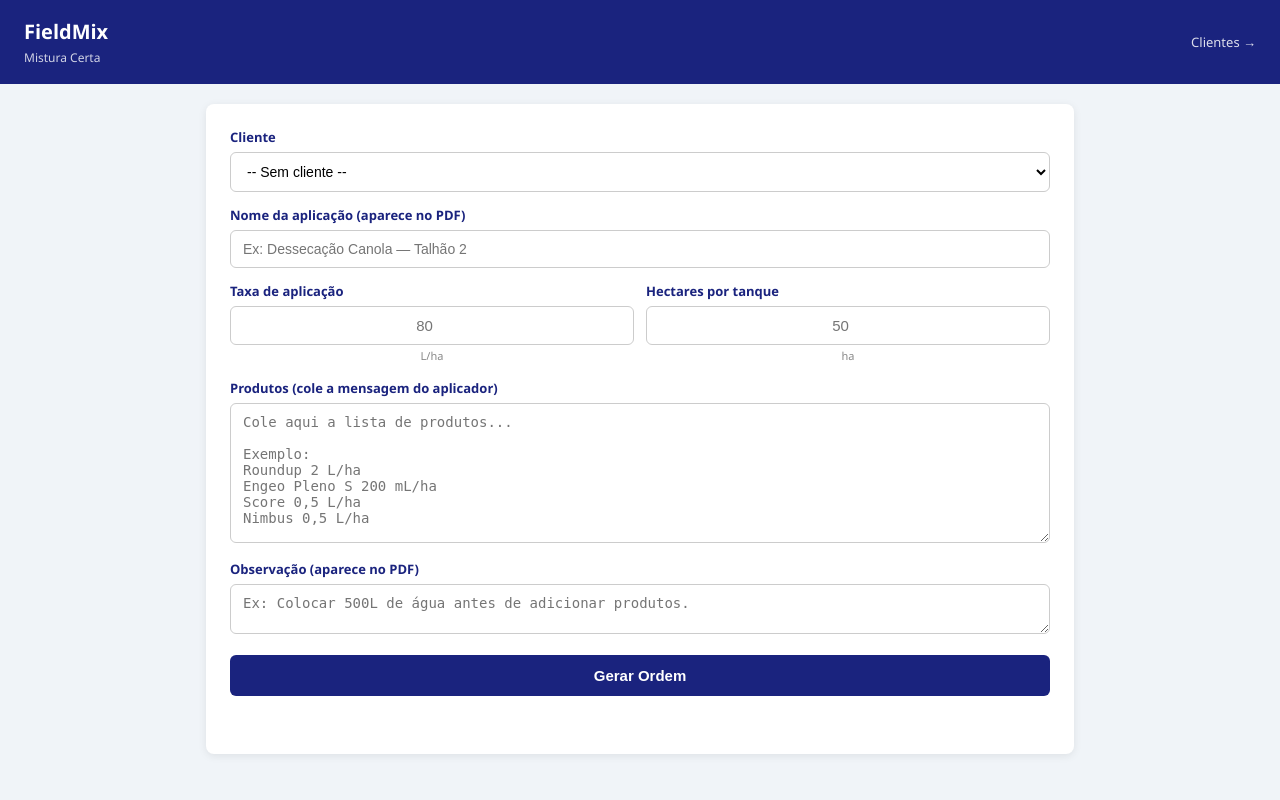
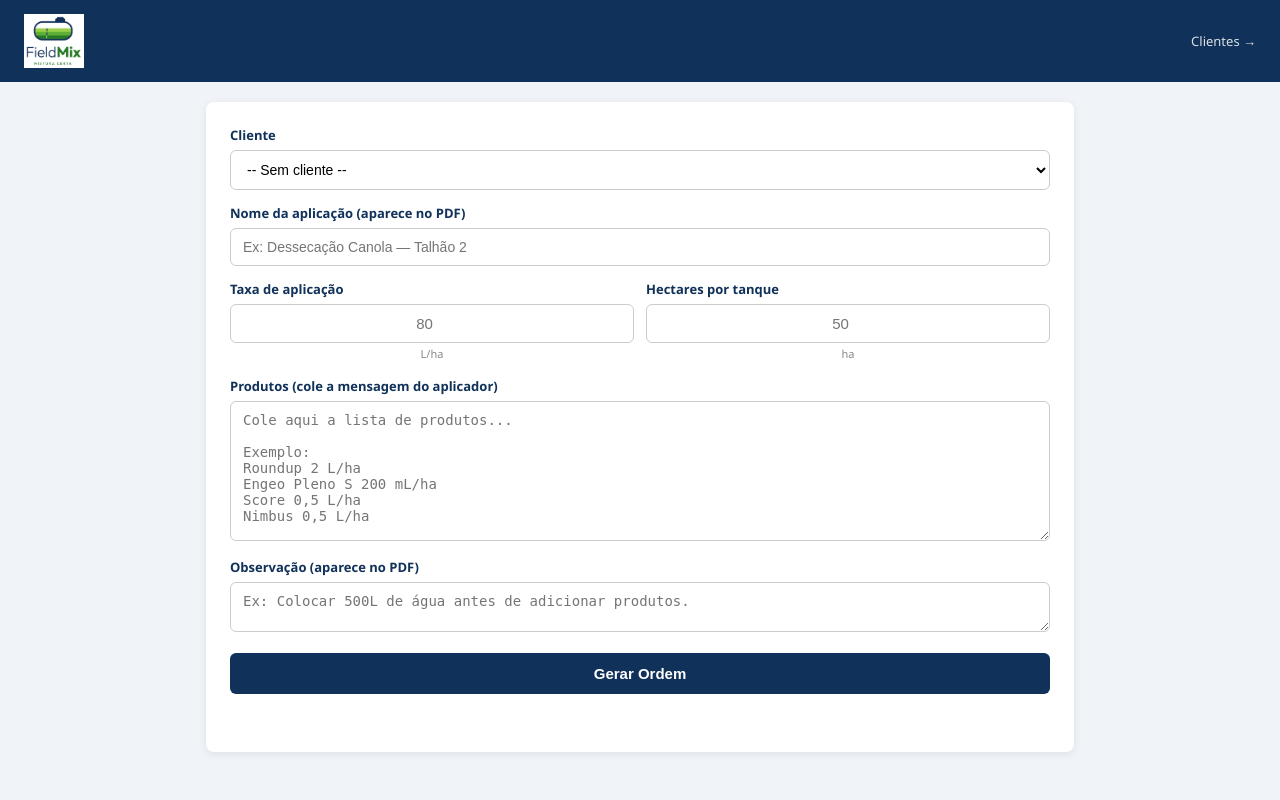
Before and after one commit to eduardopulveragro-bit/MisturaCaldas, a Flask app: page / in a window 1280 px wide. Run offline with Flask 3, Linux system fonts and the light colour scheme; some libraries are stand-ins or nearby versions.

Commit message:
FieldMix: logo, icones PWA e paleta de cores da marca
Co-Authored-By: Claude Sonnet 4.6 <noreply@anthropic.com>

```diff
--- a/templates/index.html
+++ b/templates/index.html
@@ -4,22 +4,21 @@
   <meta charset="UTF-8">
   <meta name="viewport" content="width=device-width, initial-scale=1.0">
   <title>FieldMix</title>
-  <meta name="theme-color" content="#1B5E20">
+  <meta name="theme-color" content="#10315A">
   <link rel="manifest" href="/static/manifest.json">
   <link rel="apple-touch-icon" href="/static/apple-touch-icon.png">
   <link rel="icon" href="/static/icon-192.png" type="image/png">
   <style>
     * { box-sizing: border-box; margin: 0; padding: 0; }
     body { font-family: 'Segoe UI', Arial, sans-serif; background: #f0f4f8; color: #1a1a2e; }
-    header { background: #1A237E; color: white; padding: 18px 24px; display: flex; align-items: center; justify-content: space-between; }
-    header h1 { font-size: 20px; font-weight: 600; }
-    header p { font-size: 12px; opacity: 0.8; margin-top: 4px; }
+    header { background: #10315A; color: white; padding: 14px 24px; display: flex; align-items: center; justify-content: space-between; }
+    header img { height: 54px; display: block; }
     header a:hover { color: white; }
     main { max-width: 900px; margin: 20px auto; padding: 0 16px; }
     .card { background: white; border-radius: 8px; padding: 24px; box-shadow: 0 2px 8px rgba(0,0,0,0.08); margin-bottom: 20px; }
-    label { display: block; font-size: 13px; font-weight: 600; margin-bottom: 6px; color: #1A237E; }
+    label { display: block; font-size: 13px; font-weight: 600; margin-bottom: 6px; color: #10315A; }
     textarea { width: 100%; border: 1px solid #ccc; border-radius: 6px; padding: 10px 12px; font-size: 14px; height: 140px; resize: vertical; font-family: monospace; }
-    textarea:focus { outline: none; border-color: #1A237E; box-shadow: 0 0 0 2px rgba(26,35,126,0.15); }
+    textarea:focus { outline: none; border-color: #267A25; box-shadow: 0 0 0 2px rgba(38,122,37,0.15); }
     .campos-operacao {
       display: flex; gap: 12px; margin-bottom: 16px;
     }
@@ -30,16 +29,16 @@
       width: 100%; border: 1px solid #ccc; border-radius: 6px;
       padding: 10px 12px; font-size: 15px; text-align: center;
     }
-    .campo-num input:focus { outline: none; border-color: #1A237E; box-shadow: 0 0 0 2px rgba(26,35,126,0.15); }
+    .campo-num input:focus { outline: none; border-color: #267A25; box-shadow: 0 0 0 2px rgba(38,122,37,0.15); }
     .campo-num .unidade { font-size: 11px; color: #888; text-align: center; margin-top: 3px; }
     .btn {
       display: inline-flex; align-items: center; gap: 8px;
-      background: #1A237E; color: white; border: none; border-radius: 6px;
+      background: #10315A; color: white; border: none; border-radius: 6px;
       padding: 12px 28px; font-size: 15px; font-weight: 600; cursor: pointer;
       margin-top: 16px; width: 100%;
       justify-content: center;
     }
-    .btn:hover { background: #283593; }
+    .btn:hover { background: #1a4070; }
     .btn:disabled { background: #9e9e9e; cursor: not-allowed; }
     #status { margin-top: 14px; font-size: 14px; min-height: 20px; }
     .erro { color: #C62828; font-weight: 600; }
@@ -48,14 +47,14 @@
     .exemplo { font-size: 12px; color: #666; margin-top: 8px; margin-bottom: 16px; background: #f8f8f8; padding: 10px; border-radius: 4px; font-family: monospace; line-height: 1.6; }
 
     #resultado { display: none; }
-    #resultado h2 { font-size: 16px; color: #1A237E; margin-bottom: 12px; }
+    #resultado h2 { font-size: 16px; color: #10315A; margin-bottom: 12px; }
     .operacao-info { font-size: 13px; color: #555; margin-bottom: 12px; font-style: italic; }
     table.ordem { width: 100%; border-collapse: collapse; font-size: 13px; }
-    table.ordem th { background: #1A237E; color: white; padding: 6px 8px; text-align: center; font-weight: 600; font-size: 12px; }
+    table.ordem th { background: #10315A; color: white; padding: 6px 8px; text-align: center; font-weight: 600; font-size: 12px; }
     table.ordem th:nth-child(2) { text-align: left; }
     table.ordem td { padding: 6px 8px; border-bottom: 1px solid #e0e0e0; vertical-align: top; text-align: center; }
     table.ordem td:nth-child(2) { text-align: left; }
-    .prediluicao { display: block; font-size: 12px; color: #2E7D32; font-weight: 600; text-transform: uppercase; margin-top: 4px; }
+    .prediluicao { display: block; font-size: 12px; color: #267A25; font-weight: 600; text-transform: uppercase; margin-top: 4px; }
     .col-num { width: 28px; }
     .col-dose { white-space: nowrap; }
 
@@ -68,7 +67,7 @@
       width: 100%; border: 1px solid #ccc; border-radius: 6px;
       padding: 10px 12px; font-size: 14px; background: white;
     }
-    .pergunta-item select:focus { outline: none; border-color: #1A237E; box-shadow: 0 0 0 2px rgba(26,35,126,0.15); }
+    .pergunta-item select:focus { outline: none; border-color: #267A25; box-shadow: 0 0 0 2px rgba(38,122,37,0.15); }
     .btn-secundario {
       display: inline-flex; align-items: center; gap: 8px;
       background: #E65100; color: white; border: none; border-radius: 6px;
@@ -78,11 +77,11 @@
     .btn-secundario:hover { background: #BF360C; }
     .btn-pdf {
       display: inline-flex; align-items: center; gap: 8px;
-      background: #1B5E20; color: white; border: none; border-radius: 6px;
+      background: #267A25; color: white; border: none; border-radius: 6px;
       padding: 12px 28px; font-size: 15px; font-weight: 600; cursor: pointer;
       margin-top: 16px; width: 100%; justify-content: center;
     }
-    .btn-pdf:hover { background: #2E7D32; }
+    .btn-pdf:hover { background: #5FB038; }
 
     @media (max-width: 600px) {
       .card { padding: 16px; }
@@ -95,10 +94,7 @@
 </head>
 <body>
   <header>
-    <div>
-      <h1>FieldMix</h1>
-      <p>Mistura Certa</p>
-    </div>
+    <img src="/static/logo.png" alt="FieldMix">
     <a href="/clientes" style="color:rgba(255,255,255,0.85);text-decoration:none;font-size:13px;">Clientes &rarr;</a>
   </header>
 
@@ -198,7 +194,7 @@
     </div>
   </main>
 
-  <img id="logo-pdf" src="/static/logo.jpg" style="display:none;">
+  <img id="logo-pdf" src="/static/logo.png" style="display:none;">
   <script src="/static/jspdf.umd.min.js"></script>
   <script src="/static/jspdf.plugin.autotable.min.js"></script>
   <script>
```
Also changed, not shown: templates/clientes.html (+11 -11 lines), static/apple-touch-icon.png, static/icon-192.png, static/icon-512.png, static/logo.png (added), static/manifest.json.
